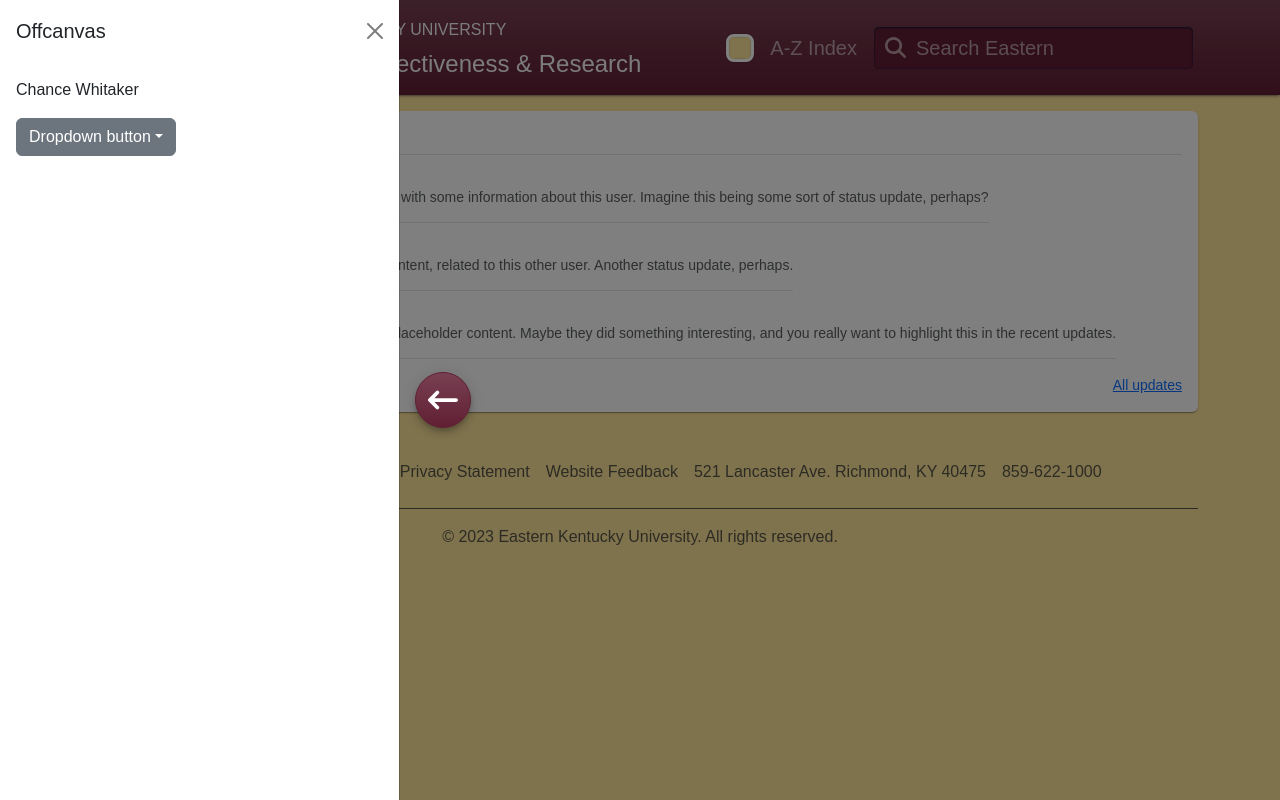
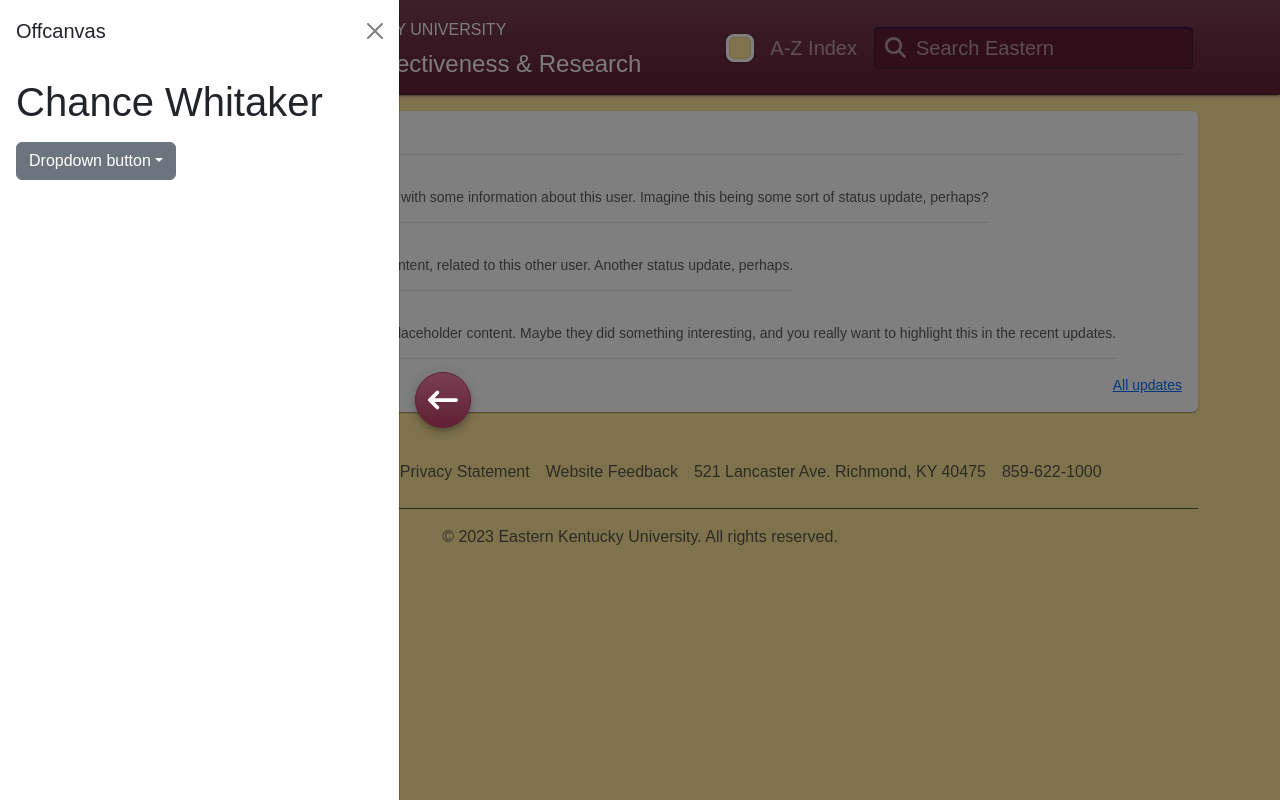
Before and after one commit to chamce/remote, a React (Vite) app: page / in a window 1280 px wide. Both pictures are taken after a click on the button 43 px from the left and 400 px from the top of the page. Built offline with nearby package versions, Linux system fonts and the light colour scheme; a web font is replaced by a local one.

Commit message:
updated fold colors

```diff
--- a/src/components/Sidebar.jsx
+++ b/src/components/Sidebar.jsx
@@ -21,7 +21,7 @@ const Sidebar = ({ children }) => {
           </h5>
           <button data-bs-dismiss="offcanvas" className="btn-close" aria-label="Close" type="button" />
         </div>
-        <div className="offcanvas-body">
+        <div className="offcanvas-body overflow-auto">
           <div>{children}</div>
           <div className="dropdown mt-3">
             <button className="btn btn-secondary dropdown-toggle" data-bs-toggle="dropdown" type="button">
--- a/src/main.jsx
+++ b/src/main.jsx
@@ -5,6 +5,8 @@ import Wrapper from "./components/Wrapper";
 
 ReactDOM.createRoot(document.getElementById("root")).render(
   <React.StrictMode>
-    <Wrapper>Chance Whitaker</Wrapper>
+    <Wrapper>
+      <h1>Chance Whitaker</h1>
+    </Wrapper>
   </React.StrictMode>,
 );
--- a/src/styles/App.css
+++ b/src/styles/App.css
@@ -255,7 +255,7 @@ body {
   border-bottom: 1px solid #495057;
   box-shadow: 0px 3px 8px rgba(0, 0, 0, 0.24);
   transform: translate(-50%, -50%) rotate(45deg);
-  background: linear-gradient(to right bottom, transparent 50%, #cccccc 0, #ffffff 27px, #999999);
+  background: linear-gradient(to right bottom, transparent 50%, #b3b3b3 0, #ffffff 27px, #666666);
 }
 
 .fold-hypotenuse {
--- a/vite.config.js
+++ b/vite.config.js
@@ -34,5 +34,6 @@ export default defineConfig(({ mode }) => ({
     outDir: "docs",
   },
   define: mode === "production" ? { "process.env.NODE_ENV": '"production"' } : {},
+  server: { open: true },
   base: "",
 }));
```
Also changed, not shown: src/components/Wrapper.jsx (+3 -4 lines), 1 other file (tests, documents, lock files or other folders).
